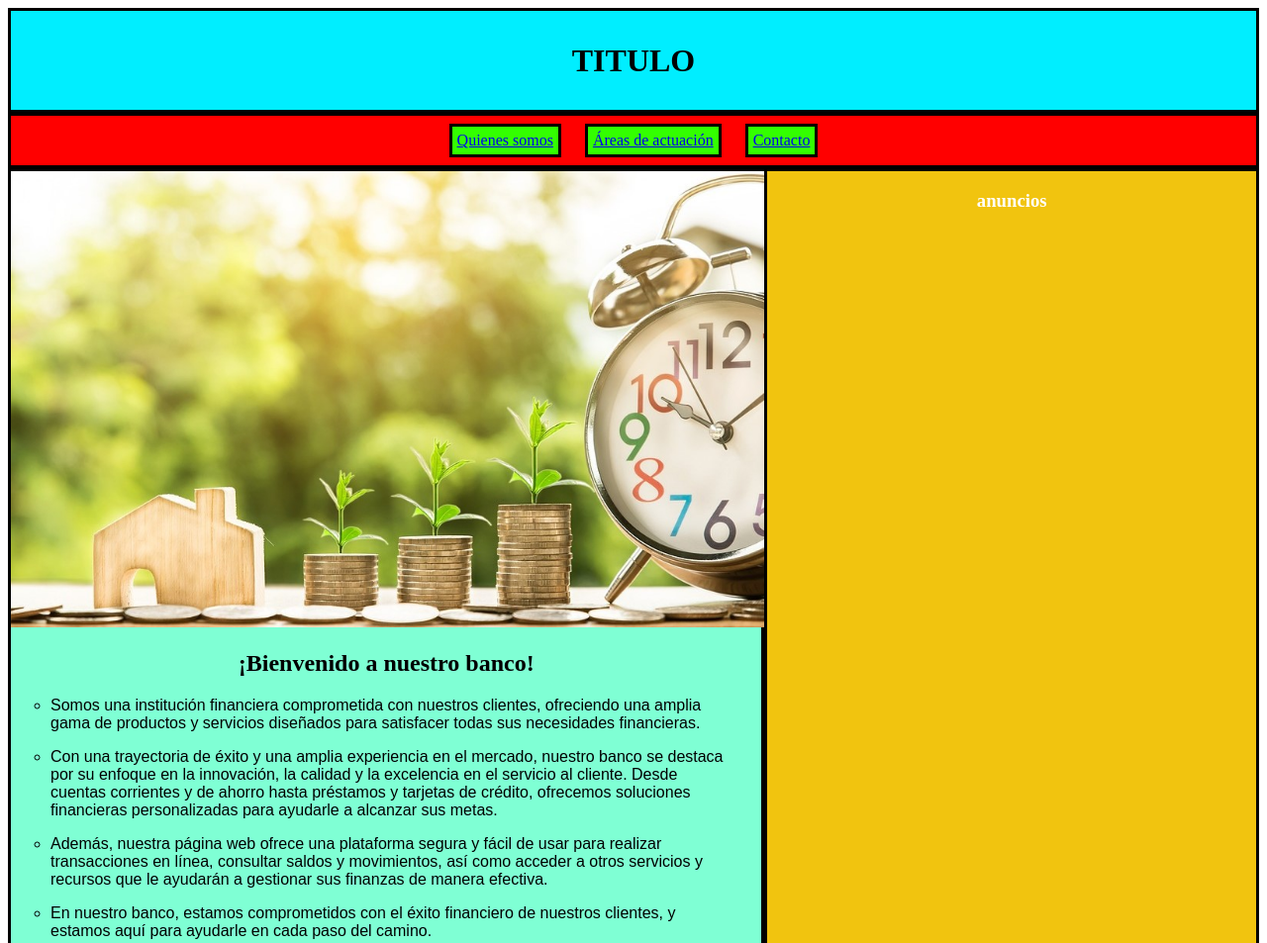
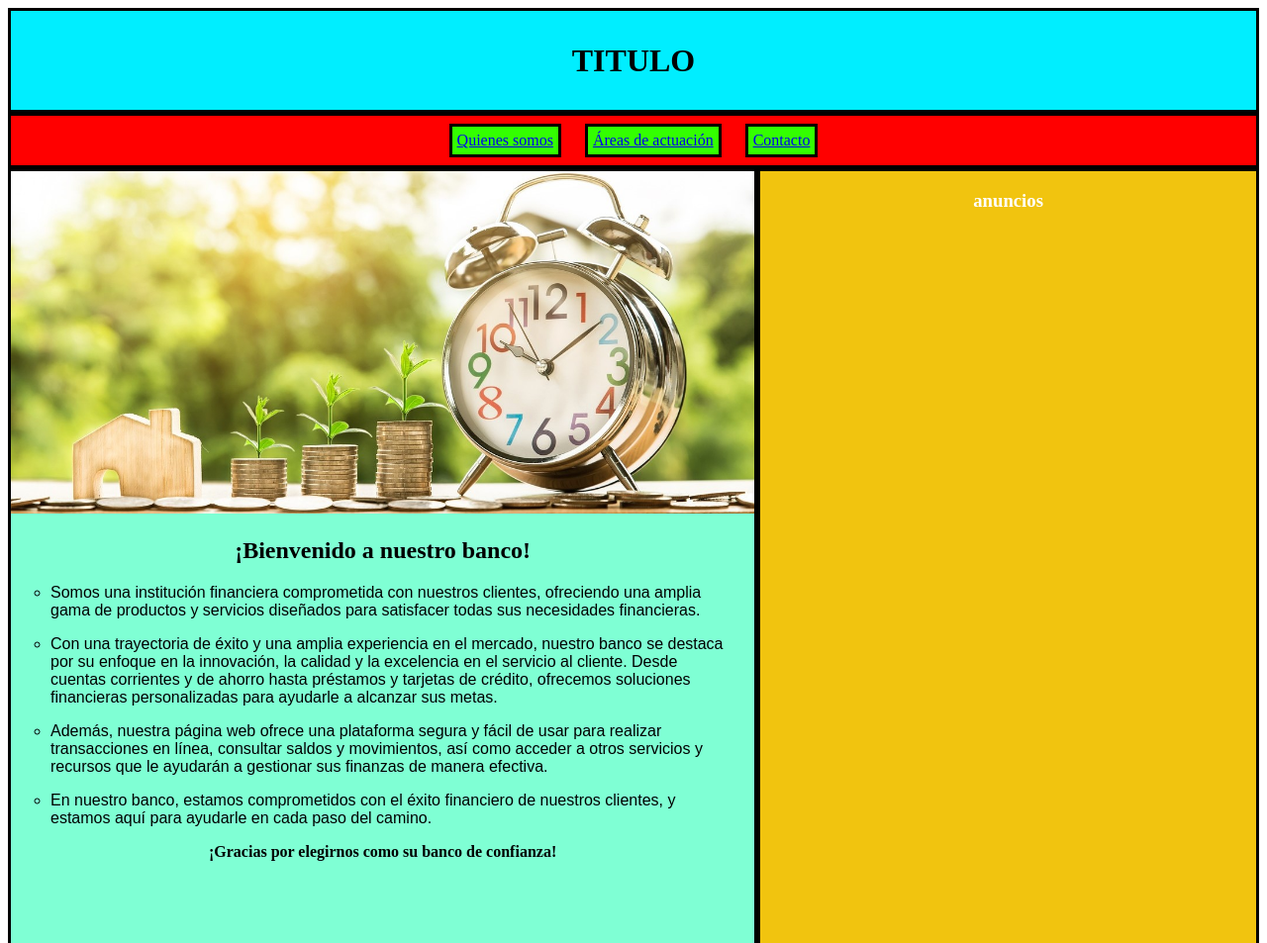
Before and after one commit to AzaharaFE/WorkspaceLenguajes, a plain HTML site: page Home.html in a window 1280 px wide. Shown: the top 953 px of the page at 99% size. Drawn offline with Linux system fonts and the light colour scheme.

Commit message:
texto ajustado

```diff
--- a/Home.html
+++ b/Home.html
@@ -21,14 +21,14 @@
     <div class="contenedor">
 
         <section class="principal">
-            <img id="foto_inversion" src="img/money-2696229_1280.jpg" alt="Inversión" title="Foto inversión de dinero" style="height: 58%; text-align: center;"/>
+            <img id="foto_inversion" src="img/money-2696229_1280.jpg" alt="Inversión" title="Foto inversión de dinero" style="max-width: 100%; height: auto;"/>
             <header><h2 style="text-align: center;">¡Bienvenido a nuestro banco!</h2></header>
             <article>
-            <ul type="circle" style="padding-right: 25px">
+                <ul type="circle" style="padding-right: 25px; overflow:">
                 <li><p style="font-family: Arial, Helvetica, sans-serif;">Somos una institución financiera comprometida con nuestros clientes, ofreciendo una amplia gama
                 de productos y servicios diseñados  para satisfacer todas sus necesidades financieras.</p></li>
-            </ul>
-            <ul type="circle" style="padding-right: 25px">
+                </ul>
+                <ul type="circle" style="padding-right: 25px">
                 <li><p style="font-family: Arial, Helvetica, sans-serif;">Con una trayectoria de éxito y una amplia experiencia en el mercado, nuestro banco se
                 destaca por su enfoque en la innovación, la calidad y la excelencia en el  servicio al cliente. Desde cuentas corrientes y de ahorro hasta
                 préstamos y tarjetas de crédito, ofrecemos soluciones financieras personalizadas para ayudarle a  alcanzar sus metas.</p></li>
@@ -43,8 +43,7 @@
                 estamos aquí para ayudarle en cada paso del camino.</p></li>
                 </ul>
             </article>
-            <footer><p style="text-align: center; font-weight:900;">¡Gracias por elegirnos como su banco de confianza!</p></footer>
-
+                <footer><p style="text-align: center; font-weight:900;">¡Gracias por elegirnos como su banco de confianza!</p></footer>
         </section>
 
         <aside class="secundario"><h3>anuncios</h3></aside>
--- a/css/elementos.css
+++ b/css/elementos.css
@@ -46,6 +46,7 @@
 }
 
 .principal {
+    overflow: scroll;
     text-align: left;
     width: 60%;
     background-color:aquamarine;
@@ -56,6 +57,7 @@
   }
 
 .secundario {
+    overflow: scroll;
     text-align: center;
     width: 40%;
     background-color: #f1c40f;
```
